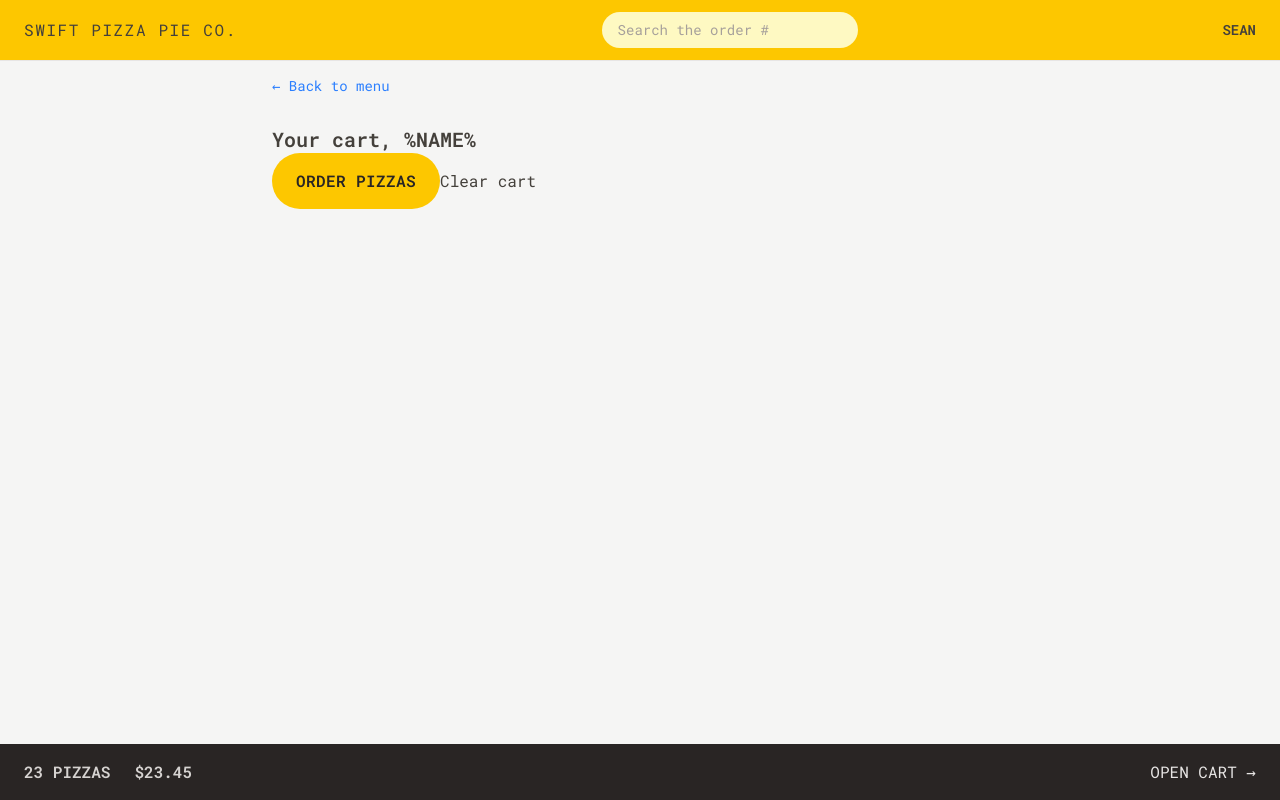
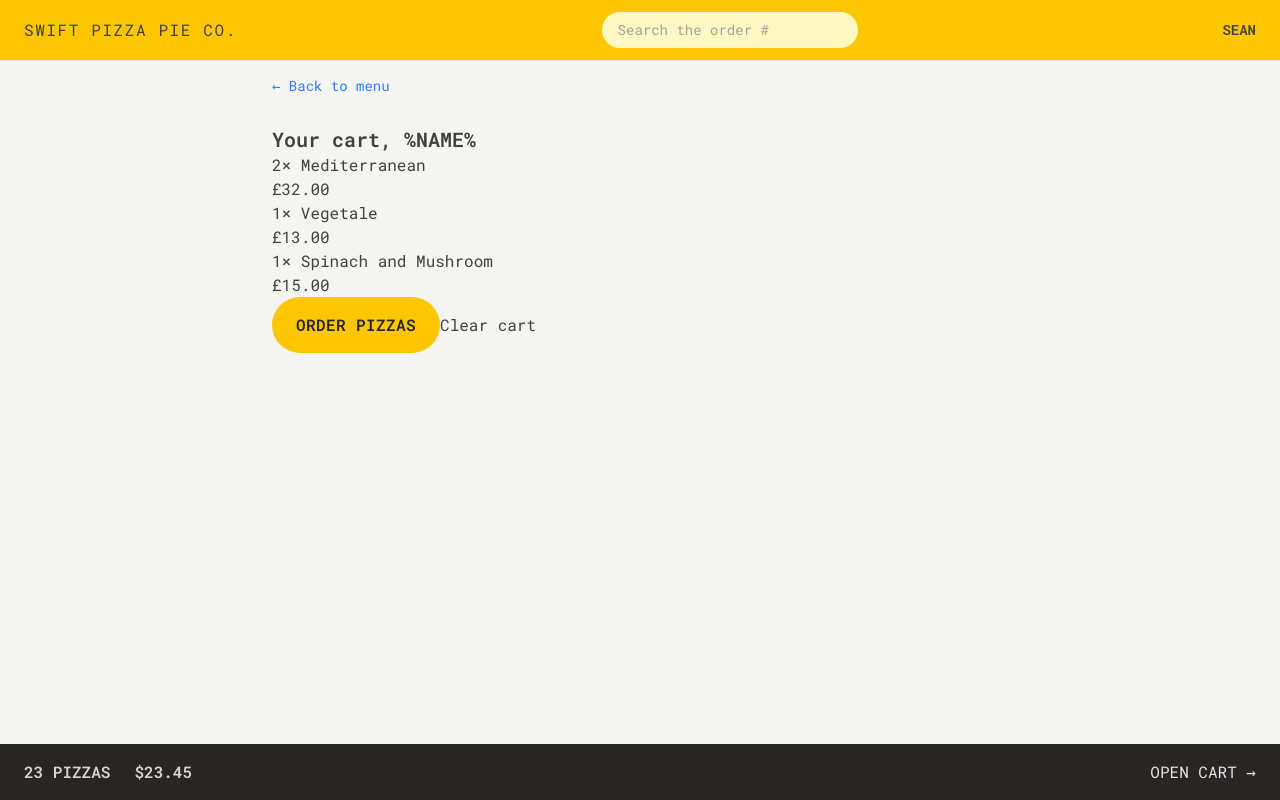
Before and after one commit to MBANS8A1/Swift-Pizza-Pie-Company, a React (Vite) app: page /cart in a window 1280 px wide. Built offline with nearby package versions, Linux system fonts and the light colour scheme.

Commit message:
I corrected an import issue with the formatCurrency function in the CartItem.jsx file. I then added the code to render a CartItem from each item object in the cart variable array in Cart.jsx; I used the array map() method and supplied the key and item prop to each CartItem component instance.

```diff
--- a/src/features/cart/Cart.jsx
+++ b/src/features/cart/Cart.jsx
@@ -1,6 +1,7 @@
 import { Link } from 'react-router-dom';
 import LinkButton from '../../ui/LinkButton';
 import Button from '../../ui/Button';
+import CartItem from './CartItem';
 const fakeCart = [
   {
     pizzaId: 12,
@@ -33,6 +34,11 @@ function Cart() {
       <LinkButton to="/menu">&larr; Back to menu</LinkButton>
 
       <h2 className="mt-7 text-xl font-semibold">Your cart, %NAME%</h2>
+      <ul>
+        {cart.map((item) => (
+          <CartItem item={item} key={item.pizzaId} />
+        ))}
+      </ul>
 
       <div>
         <Button type="primary" to="/order/new">
--- a/src/features/cart/CartItem.jsx
+++ b/src/features/cart/CartItem.jsx
@@ -1,3 +1,5 @@
+import { formatCurrency } from '../../utils/helpers';
+
 function CartItem({ item }) {
   const { pizzaId, name, quantity, totalPrice } = item;
 
```
